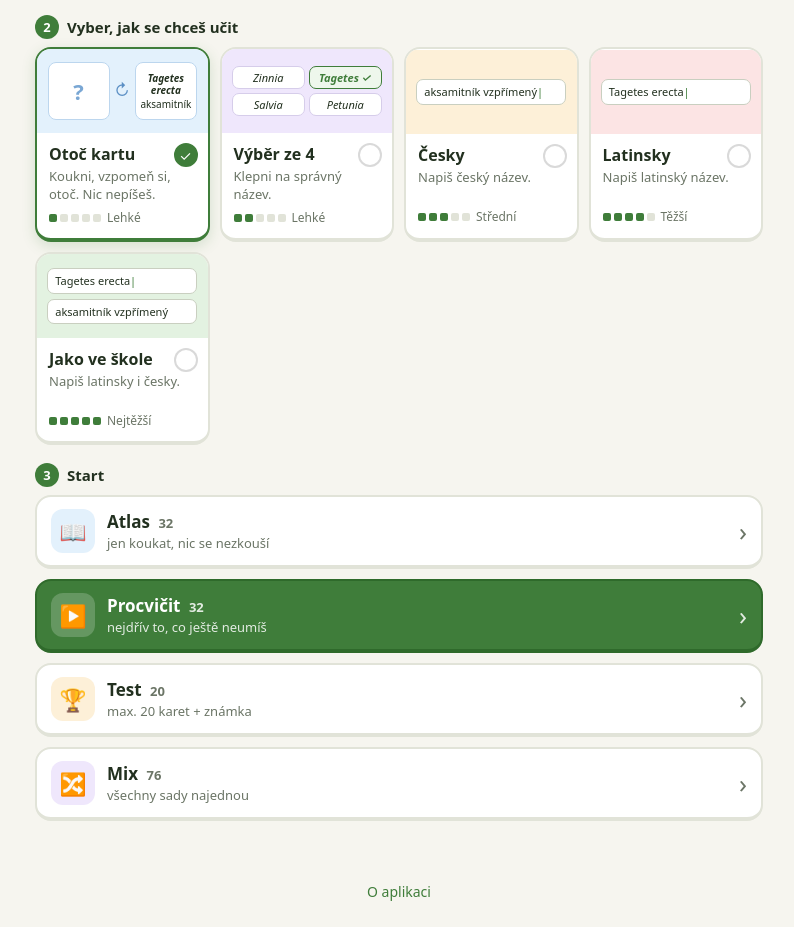
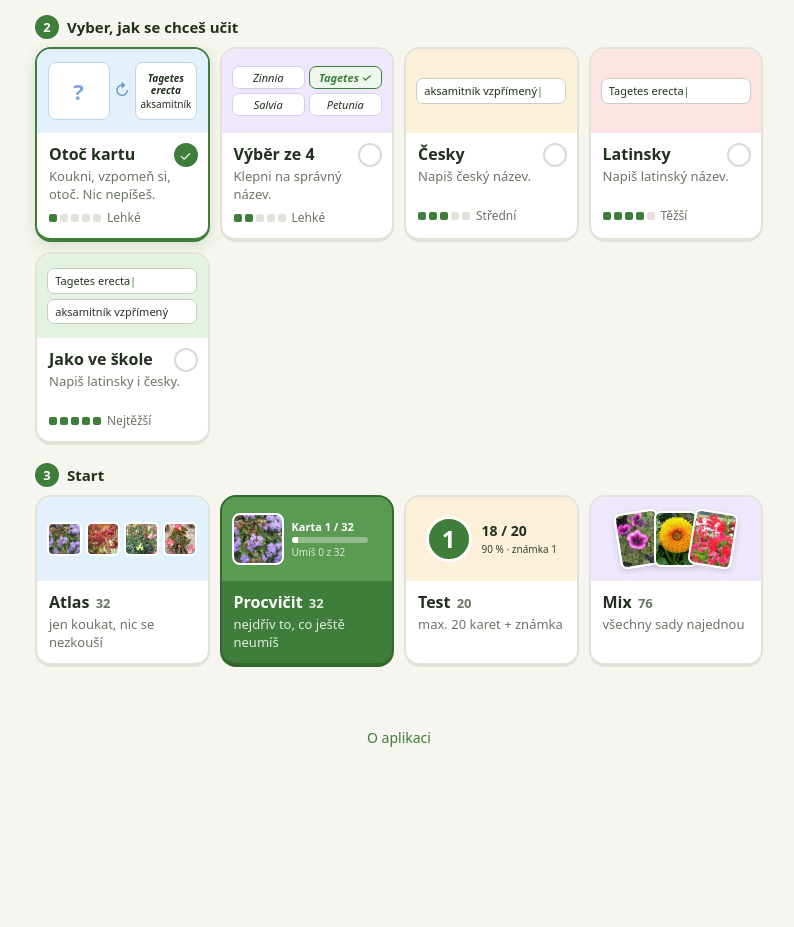
Before and after one commit to vitecek-vse/letnicky, a plain HTML site: page index.html in a window 1280 px wide. Shown: the part 423-1350 px from the top of the page, without its empty margins (241-1035 px from the left). After the commit the page ends 1196 px from the top, so only its background shows below. Drawn offline with Linux system fonts and the light colour scheme.

Commit message:
1.10: sekce Start jako dlaždice s ukázkami
Co-Authored-By: Claude Opus 5.5 <noreply@anthropic.com>
Claude-Session: https://claude.ai/code/session_01YUKMA491hVGKHEWEDrBF9e

```diff
--- a/index.html
+++ b/index.html
@@ -122,6 +122,9 @@
   .grade.g3{background:var(--amber)} .grade.g4,.grade.g5{background:var(--red)}
   .mtiles{display:grid;grid-template-columns:repeat(auto-fill,minmax(150px,1fr));gap:10px}
   .mtile{position:relative;background:#fff;border:2px solid var(--line);border-bottom-width:4px;border-radius:16px;padding:0;overflow:hidden;text-align:left;cursor:pointer;font:inherit;color:inherit;transition:transform .1s}
+  .mtile{display:flex;flex-direction:column;justify-content:flex-start}
+  .mtile .mhead{flex:none;width:100%}
+  .mtile .tb{flex:1;width:100%}
   .mtile:active{transform:translateY(2px);border-bottom-width:2px}
   .mtile .mhead{position:relative;height:64px;display:flex;align-items:center;justify-content:center}
   .mtile .micon{font-size:32px;line-height:1}
@@ -162,6 +165,22 @@
   .pcard.a i{font-weight:600;font-size:10px;margin-bottom:2px}
   .pcard.a{font-size:10px}
   .parr{font-size:16px;color:#5b8fc4}
+  .atiles{display:grid;grid-template-columns:repeat(auto-fill,minmax(150px,1fr));gap:10px}
+  .atile2 .t em{font-style:normal;font-weight:600;font-size:13px;color:var(--muted);margin-left:2px}
+  .atile2 .n{min-height:0}
+  .atile2:disabled{opacity:.5;cursor:default}
+  .a-atlas .mhead{background:#e3f1fc} .a-test .mhead{background:#fdf0d8} .a-mix .mhead{background:#efe7fc}
+  .a-go{border-color:#2f6a2b;background:var(--green);color:#fff} .a-go .mhead{background:#5a9a52} .a-go .n,.a-go .t em{color:rgba(255,255,255,.85)}
+  .pv-atlas{display:grid;grid-template-columns:repeat(4,1fr);gap:4px;max-width:150px}
+  .pv-atlas span{aspect-ratio:1;border-radius:6px;background-size:cover;background-position:center;border:2px solid #fff}
+  .pv-go{gap:8px;justify-content:flex-start;max-width:160px}
+  .pv-go .ph{width:52px;height:52px;border-radius:8px;background-size:cover;background-position:center;border:2px solid #fff;flex:none}
+  .gi{display:flex;flex-direction:column;gap:3px;color:#fff;text-align:left}
+  .gi b{font-size:11px} .gi small{font-size:10px;opacity:.9}
+  .pb{display:block;width:76px;height:6px;background:rgba(255,255,255,.35);border-radius:3px;overflow:hidden} .pb i{display:block;height:100%;background:#fff}
+  .pv-test{gap:10px} .pv-test .gi{color:var(--ink)} .pv-test .gi b{font-size:14px}
+  .gr{width:46px;height:46px;border-radius:50%;background:var(--green);color:#fff;font-size:24px;font-weight:700;display:flex;align-items:center;justify-content:center;border:3px solid #fff}
+  .pv-mix span{width:44px;height:56px;border-radius:7px;background-size:cover;background-position:center;border:2px solid #fff;margin:0 -6px;box-shadow:0 2px 6px rgba(0,0,0,.15)}
 </style>
 </head>
 <body>
@@ -199,7 +218,7 @@
 <script src="data/sets.js"></script>
 <script>
 // ---------- verze ----------
-const VERSION = "1.9", VERSION_DATE = "14. 11. 2026";
+const VERSION = "1.10", VERSION_DATE = "14. 11. 2026";
 const LIVE = /(^|\.)bocrew\.com$/.test(location.hostname);
 document.getElementById("ver").textContent = "Verze " + VERSION + " · " + VERSION_DATE + (LIVE ? "" : " · testovací náhled");
 
@@ -276,10 +295,10 @@ function renderHome() {
     <div class="mtiles">${MODES.map(modeTile).join("")}</div>
     <div class="step"><span>3</span>Start</div>
     <div class="atiles">
-      ${actTile("bAtlas", "📖", "Atlas", total, "jen koukat, nic se nezkouší", "atlas", !total)}
-      ${actTile("bStart", "▶️", "Procvičit", total, "nejdřív to, co ještě neumíš", "go", !total)}
-      ${actTile("bTest", "🏆", "Test", Math.min(20, total), "max. 20 karet + známka", "test", !total)}
-      ${actTile("bMix", "🔀", "Mix", all, "všechny sady najednou", "mix", false)}
+      ${actTile("bAtlas", "atlas", "Atlas", total, "jen koukat, nic se nezkouší", !total)}
+      ${actTile("bStart", "go", "Procvičit", total, "nejdřív to, co ještě neumíš", !total)}
+      ${actTile("bTest", "test", "Test", Math.min(20, total), "max. 20 karet + známka", !total)}
+      ${actTile("bMix", "mix", "Mix", all, "všechny sady najednou", false)}
     </div>
     `;
   document.querySelectorAll(".tile").forEach(t => t.onclick = () => {
@@ -342,9 +361,18 @@ function modeTile([k]) {
       <div class="lvl"><span class="dots">${[1,2,3,4,5].map(i => `<i class="${i <= m.lvl ? "f" : ""}"></i>`).join("")}</span>${LVL[m.lvl]}</div></div>
   </button>`;
 }
-function actTile(id, icon, title, count, desc, kind, disabled) {
-  return `<button class="atile a-${kind}" id="${id}" ${disabled ? "disabled" : ""}>
-    <span class="aicon">${icon}</span><span class="atext"><b>${title}${count ? ` <em>${count}</em>` : ""}</b><small>${disabled ? "nejdřív vyber sadu" : desc}</small></span><span class="arrow">›</span>
+function actPreview(kind) {
+  const pics = plantsOf(selected.length ? selected : Object.keys(SETS)).map(p => p.img);
+  const k = selected.reduce((n, id) => n + known(id), 0), tot = selected.reduce((n, id) => n + SETS[id].plants.length, 0) || 1;
+  if (kind === "atlas") return `<div class="pv pv-atlas">${pics.slice(0, 4).map(i => `<span style="background-image:url('${i}')"></span>`).join("")}</div>`;
+  if (kind === "go") return `<div class="pv pv-go"><span class="ph" style="background-image:url('${pics[0]}')"></span><span class="gi"><b>Karta 1 / ${tot}</b><span class="pb"><i style="width:${Math.max(8, k / tot * 100)}%"></i></span><small>Umíš ${k} z ${tot}</small></span></div>`;
+  if (kind === "test") return `<div class="pv pv-test"><span class="gr">1</span><span class="gi"><b>18 / 20</b><small>90 % · známka 1</small></span></div>`;
+  return `<div class="pv pv-mix">${Object.values(SETS).map((s, i) => `<span style="background-image:url('${s.cover}');transform:rotate(${(i - 1) * 9}deg)"></span>`).join("")}</div>`;
+}
+function actTile(id, kind, title, count, desc, disabled) {
+  return `<button class="mtile atile2 a-${kind}" id="${id}" ${disabled ? "disabled" : ""}>
+    <div class="mhead">${actPreview(kind)}</div>
+    <div class="tb"><div class="t">${title} <em>${count}</em></div><div class="n">${disabled ? "nejdřív vyber sadu" : desc}</div></div>
   </button>`;
 }
 function modesHtml() {
```
Also changed, not shown: sw.js (+1 -1 lines), 1 other file.
